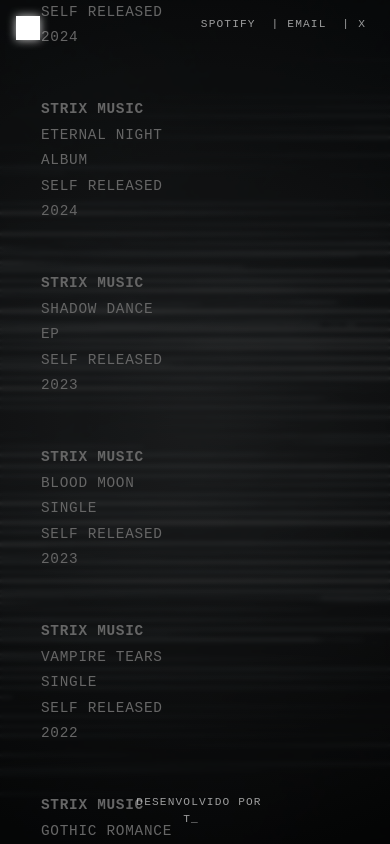
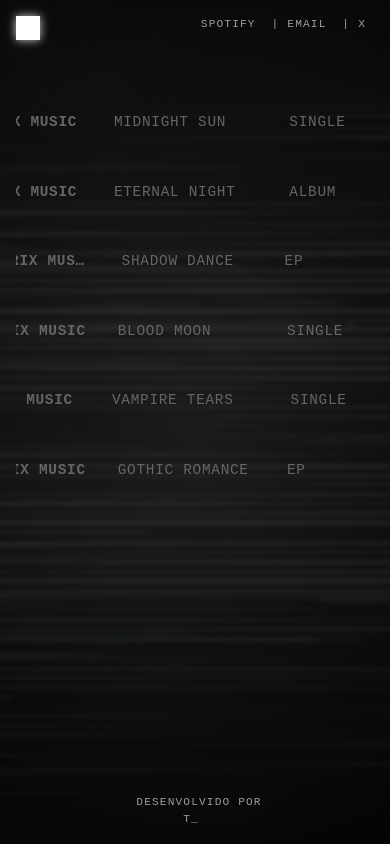
Before and after one commit to VeteranoSecurity/Strix-Music, a React (Vite) app: page / in a window 390 px wide. Built offline with nearby package versions, Linux system fonts and the light colour scheme.

Commit message:
Fix background scrolling on mobile and add marquee animation for project names

```diff
--- a/src/components/ui/music-portfolio.tsx
+++ b/src/components/ui/music-portfolio.tsx
@@ -135,6 +135,7 @@ const ProjectItem = forwardRef<HTMLLIElement, ProjectItemProps>(
       onClick={() => onClick(index)}
       data-image={project.image}
     >
+      <div className="marquee-wrapper">
         <div className="project-data artist flex items-center gap-2">
           {isPlaying && <Play size={16} fill="currentColor" className="shrink-0" />}
           <span ref={textRefs.artist} className="hover-text w-full truncate">
@@ -153,6 +154,7 @@ const ProjectItem = forwardRef<HTMLLIElement, ProjectItemProps>(
         <span ref={textRefs.year} className="project-data year hover-text">
           {project.year}
         </span>
+      </div>
     </li>
   );
 });
--- a/src/index.css
+++ b/src/index.css
@@ -67,18 +67,25 @@ body {
 }
 
 .project-item {
-  display: flex;
-  justify-content: space-between;
-  padding: 1rem 1.5rem;
-  cursor: pointer;
-  border: 1px solid transparent;
+  display: grid;
+  grid-template-columns: 2fr 1.5fr 1fr 1.5fr 0.5fr;
+  gap: 1.5rem;
+  padding: 1.5rem 2.5rem;
+  border: 1px solid var(--color-border);
   border-radius: 12px;
+  align-items: center;
+  position: relative;
   transition: all 0.4s cubic-bezier(0.25, 0.46, 0.45, 0.94);
   color: #666;
   font-size: 0.9rem;
   letter-spacing: 0.05em;
   background: transparent;
-  align-items: center;
+  cursor: pointer;
+  z-index: 1;
+}
+
+.marquee-wrapper {
+  display: contents;
 }
 
 .project-item:hover, .project-item.active {
@@ -140,7 +147,7 @@ body {
 }
 
 .background-image {
-  position: absolute;
+  position: fixed;
   top: 0;
   left: 0;
   right: 0;
@@ -165,7 +172,7 @@ body {
 }
 
 .corner-elements {
-  position: absolute;
+  position: fixed;
   top: 0;
   left: 0;
   width: 100%;
@@ -227,18 +234,36 @@ a:hover {
 
   .project-list {
     gap: 1rem;
+    overflow-x: hidden;
   }
 
   .project-item {
-    flex-direction: column;
-    align-items: flex-start;
-    gap: 0.25rem;
-    padding: 1rem;
+    overflow: hidden;
+    padding: 1rem 0;
+    border: none;
+  }
+
+  .marquee-wrapper {
+    display: flex;
+    align-items: center;
+    width: max-content;
+    padding-left: 100vw;
+    animation: marquee 12s linear infinite;
+  }
+
+  .project-item.playing .marquee-wrapper {
+    animation-duration: 8s; /* slightly faster for playing track */
+  }
+
+  @keyframes marquee {
+    0% { transform: translateX(0); }
+    100% { transform: translateX(-100%); }
   }
 
   .project-data {
-    width: 100%;
-    white-space: normal; /* allow wrapping on small screens */
+    width: auto;
+    padding: 0 1rem;
+    white-space: nowrap;
   }
 
   .project-data.year {
```
Lines whose indentation alone changed are shown as unchanged.
